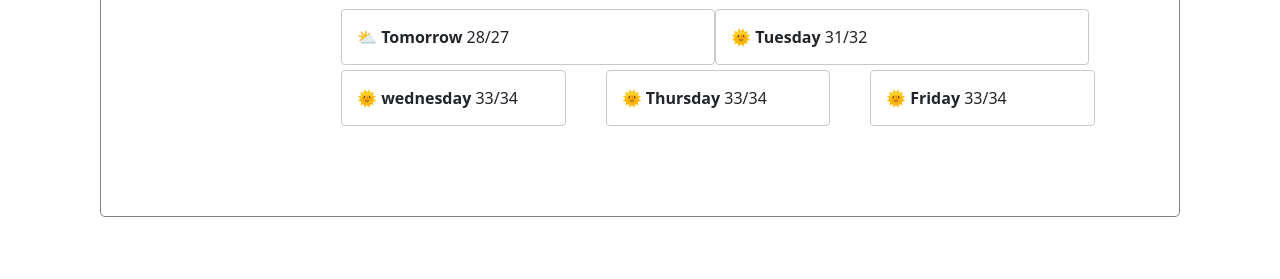
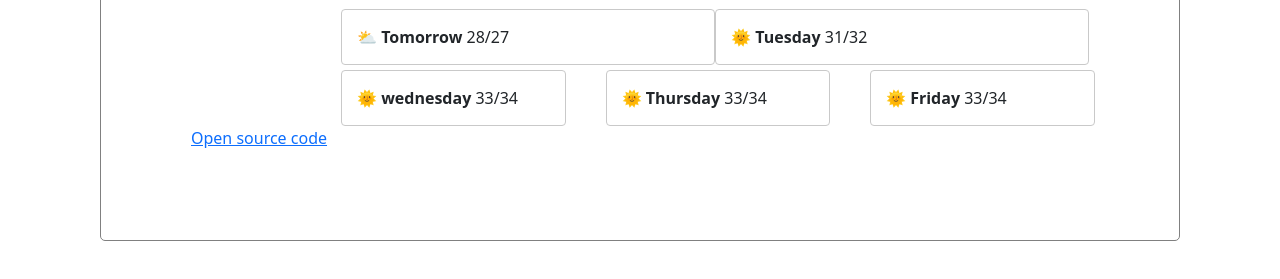
Before and after one commit to Marriyamm/weather-code, a plain HTML site: page index.html in a window 1280 px wide. Shown: the part 541-820 px from the top of the page. Drawn offline with nearby package versions, Linux system fonts and the light colour scheme.

Commit message:
added a source code link

```diff
--- a/index.html
+++ b/index.html
@@ -75,6 +75,8 @@
         </div>
       </div>
     </div>
+
     <script src="src/index.js"></script>
+    <a href="https://github.com/Marriyamm/weather-code">Open source code</a>
   </body>
 </html>
```
